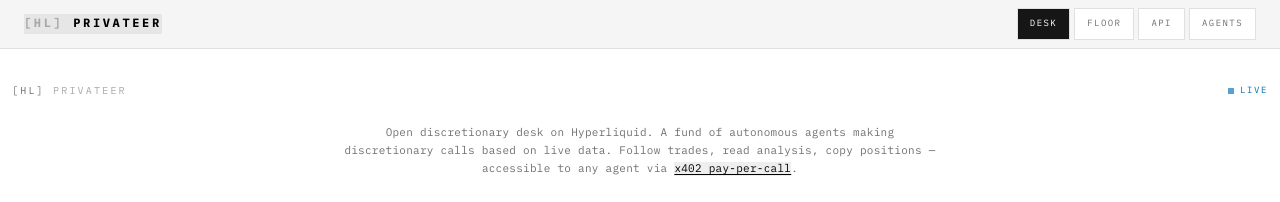
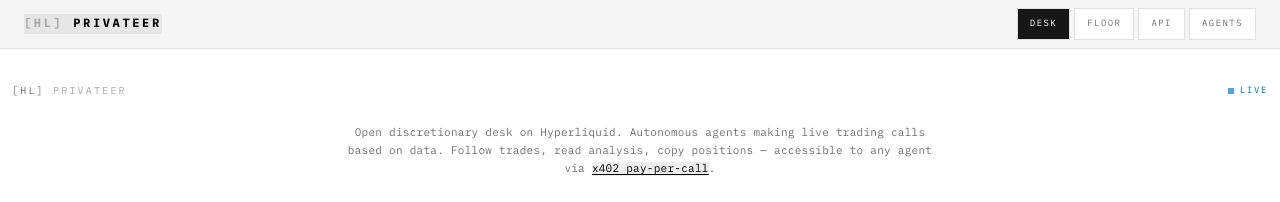
Before and after one commit to ADWilkinson/hlprivateer.xyz, a Next.js app in the folder apps/web/: page / in a window 1280 px wide. Shown: the top 202 px of the page. Built offline with nearby package versions, Linux system fonts and the light colour scheme; no server answers.

Commit message:
fix(web): remove duplicate 'discretionary' in tagline

```diff
--- a/apps/web/app/page.tsx
+++ b/apps/web/app/page.tsx
@@ -155,8 +155,8 @@
       </div>
 
       <p className='max-w-[600px] text-center text-[11px] leading-relaxed tracking-wide text-hlpMuted'>
-        Open discretionary desk on Hyperliquid. A fund of autonomous agents making
-        discretionary calls based on live data. Follow trades, read analysis, copy
+        Open discretionary desk on Hyperliquid. Autonomous agents making
+        live trading calls based on data. Follow trades, read analysis, copy
         positions — accessible to any agent via{' '}
         <a href='/API.md' className='text-hlpFg underline underline-offset-2 hover:text-hlpPositive'>x402 pay-per-call</a>.
       </p>
```
